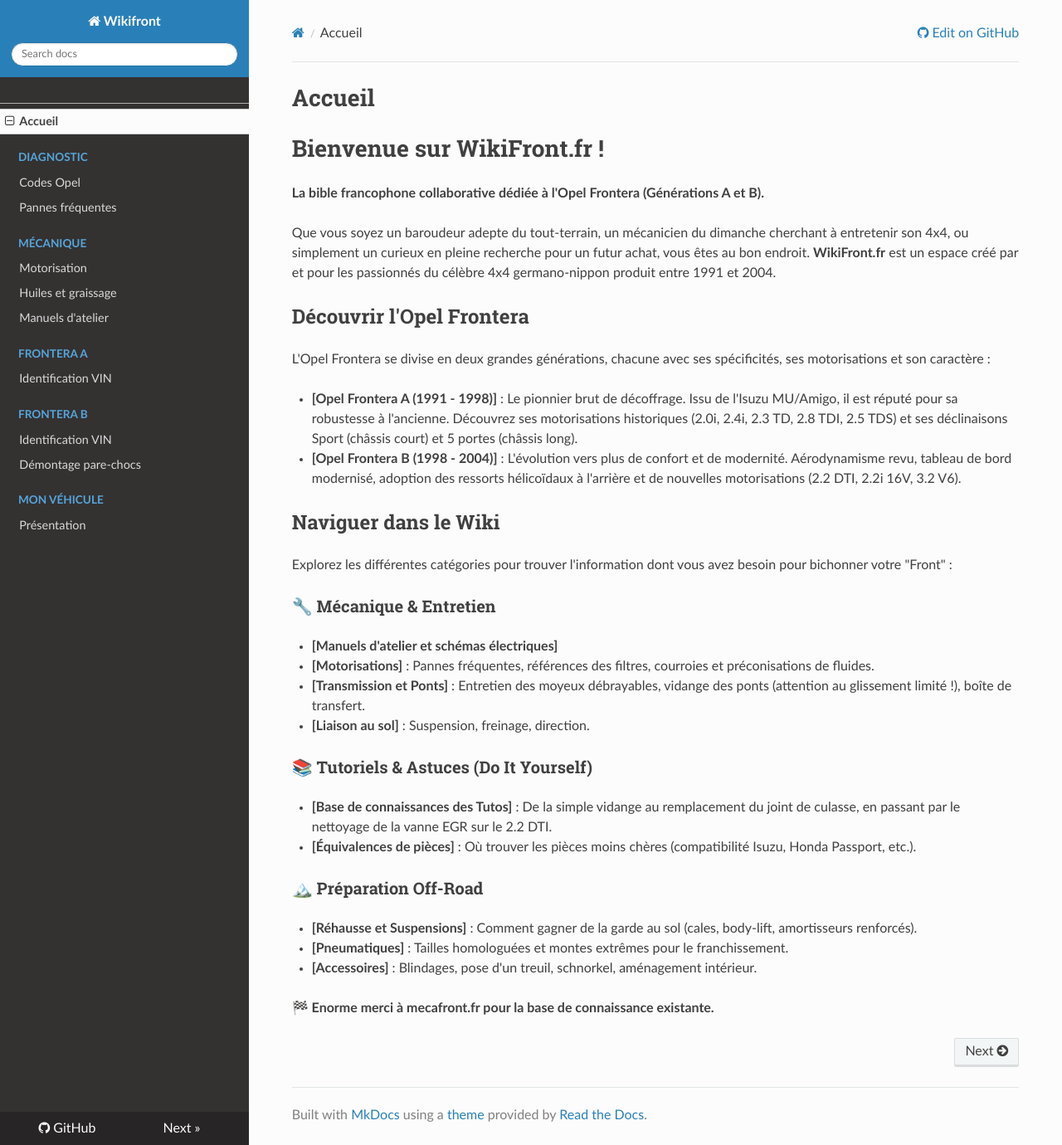
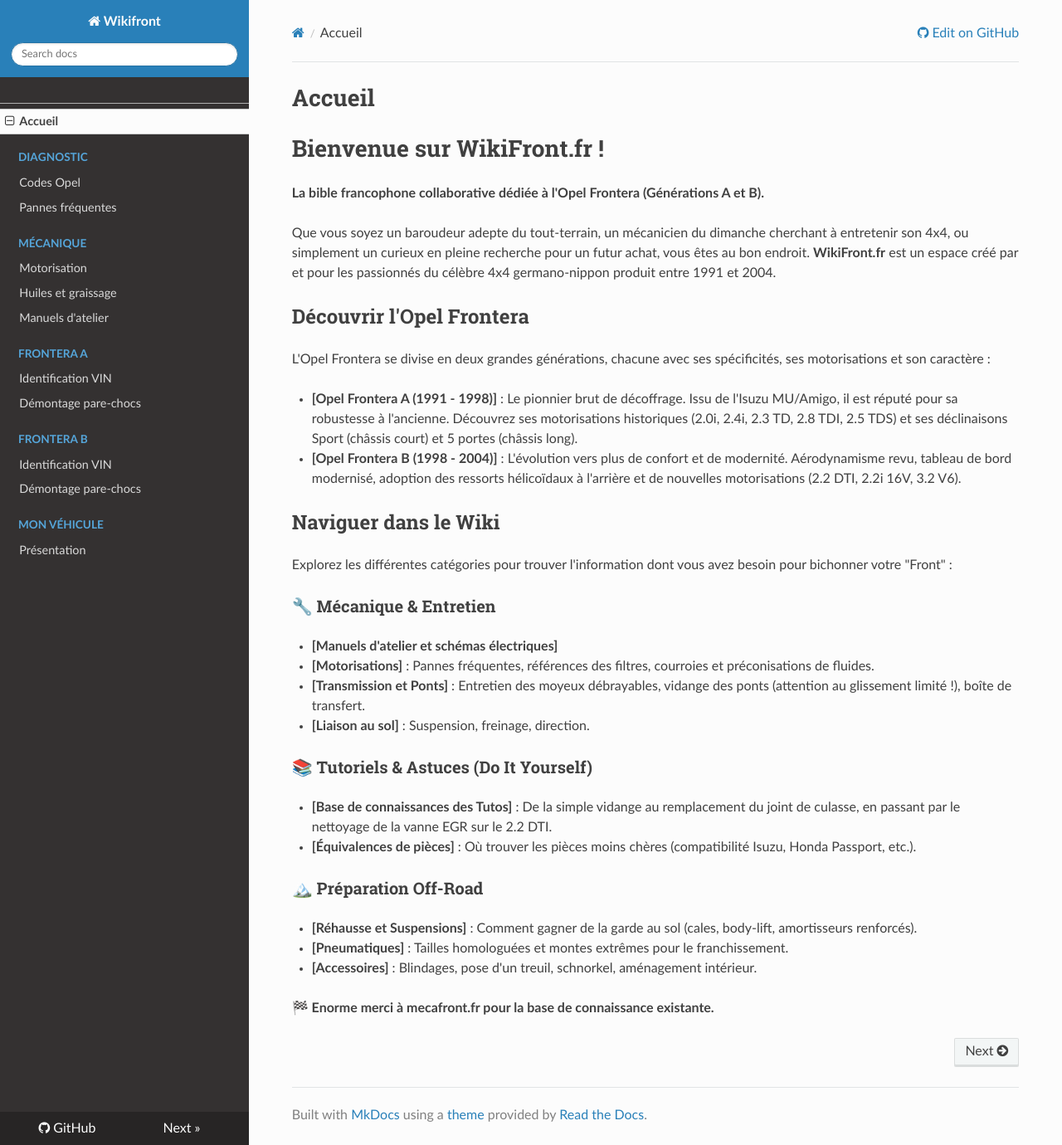
Before and after one commit to waryz184/wikifront.fr, an MkDocs documentation site: the page built from docs/index.md, in a window 1280 px wide and 1380 px high. Shown: the whole window at 83% size. Built offline with MkDocs 1.6.1, drawn with Linux system fonts in a browser that asks for light colours; nearby versions of some CDN libraries.

Commit message:
Update nav for Frontera A pare-chocs guide

```diff
--- a/mkdocs.yml
+++ b/mkdocs.yml
@@ -35,6 +35,7 @@ nav:
     - Manuels d'atelier: mecanique/manuels-atelier.md
   - Frontera A:
     - Identification VIN: frontera-a/identification-vin.md
+    - Démontage pare-chocs: frontera-a/pare-chocs.md
   - Frontera B:
     - Identification VIN: frontera-b/identification-vin.md
     - Démontage pare-chocs: frontera-b/pare-chocs.md
```
